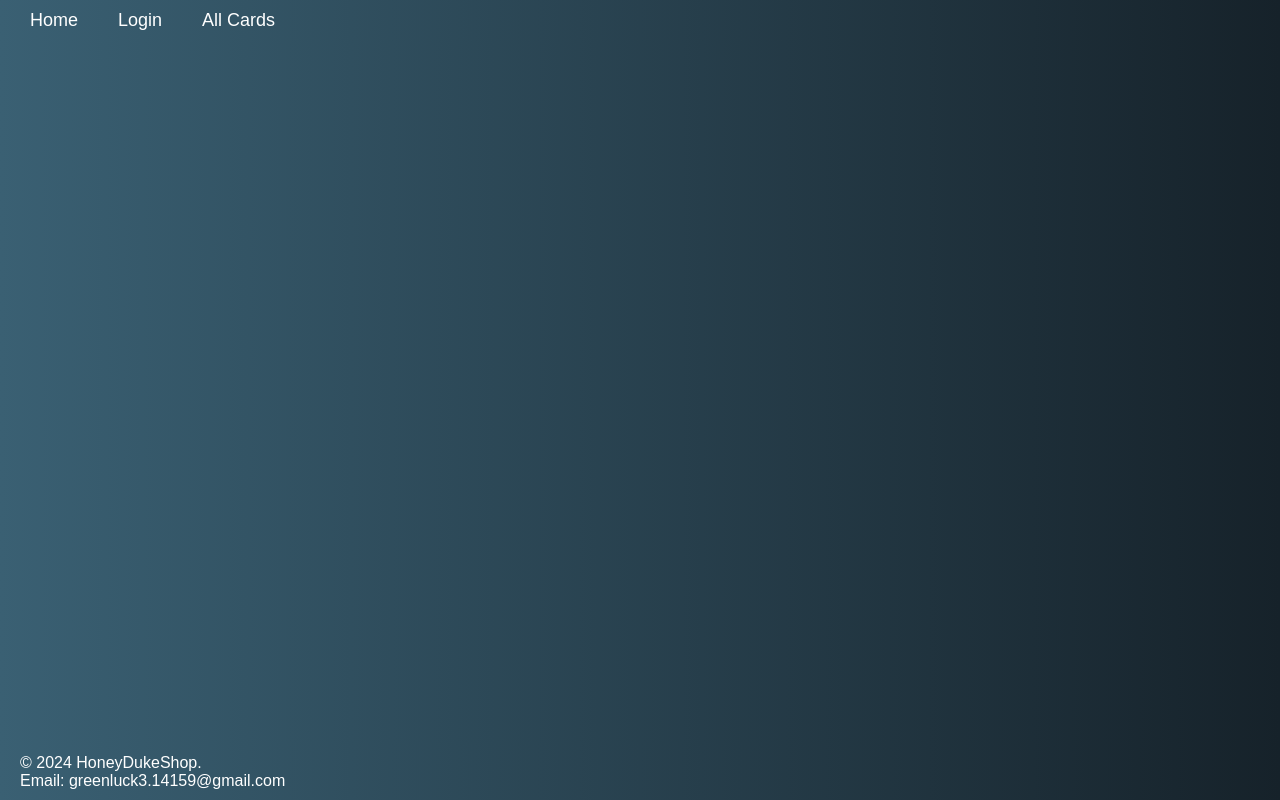
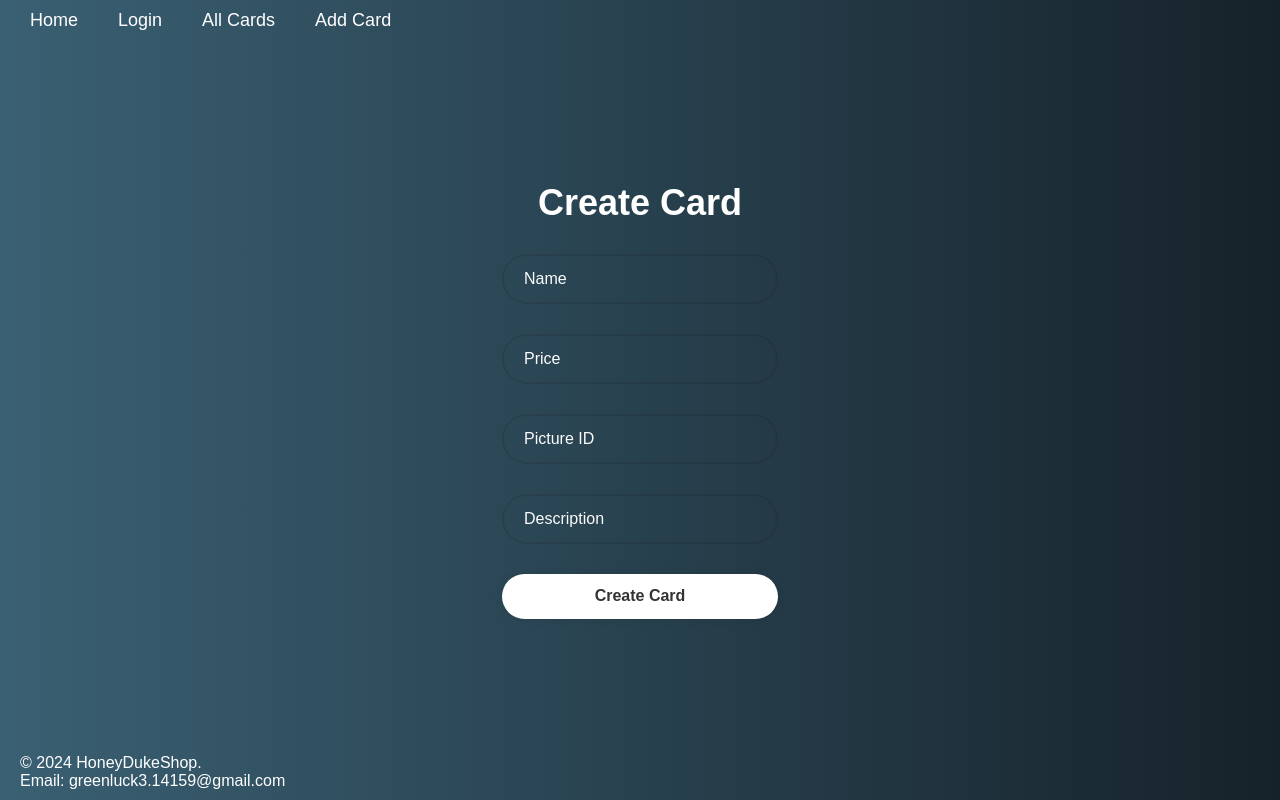
Before and after one commit to greenluck18/hdshop-frontend, a React (Create React App) app: page /addCard in a window 1280 px wide. Built offline with nearby package versions, Linux system fonts and the light colour scheme; a web font is replaced by a local one.

Commit message:
add add card

```diff
--- a/src/App.js
+++ b/src/App.js
@@ -4,6 +4,7 @@ import Home from "./Components/Home/Home";
 import UserItems from "./Components/UserItems/UserItems";
 import CardList from "./Components/AllCards/CardList"; // Import the CardList component
 import LoginRegister from "./Components/LoginRegister/LoginRegister";
+import AddCard from "./Components/AddCard/AddCard";
 import Header from "./Components/Header/Header"; // Import the Header component
 import Footer from "./Components/Footer/Footer"; // Import the Footer component
 import "./App.css";
@@ -16,14 +17,11 @@ function App() {
           <Routes>
             <Route path="/" element={<Home />} />
             <Route path="/login" element={<LoginRegister />} />
-            {/* <Route path="/registration" element={<RegistrationForm />} /> */}
-            {/* <Route path="/registration" element={<LoginRegister />} /> */}
             <Route path="/myItems" element={<UserItems />} />
+            <Route path="/addCard" element={<AddCard />} />
             <Route path="/allCards" element={<CardList />} />
-            {/* Include the Header component */}
-            {/* New route for CardList component */}
           </Routes>
-        <Footer /> {/* Include the Footer component */}
+        <Footer />
       </BrowserRouter>
 
     </div>
--- /dev/null
+++ b/src/Components/AddCard/AddCard.css
@@ -0,0 +1,135 @@
+.wrapper {
+    position: relative;
+    width: 420px;
+    height: 600px;
+    border-radius: 10px;
+    display: flex;
+    color: white;
+    overflow: hidden;
+    margin: 0 auto; /* Center the form horizontally */
+    background: #233142; /* Adjust background color for visibility */
+}
+
+.wrapper .form-box {
+    width: 100%;
+    padding: 40px;
+    transition: transform 0.3s ease;
+}
+
+.wrapper .form-box.login {
+    transform: translateX(0);
+}
+
+.wrapper .form-box.addCard {
+    position: absolute;
+    top: 0;
+    transform: translateX(100%);
+}
+
+.wrapper.active .form-box.login {
+    transform: translateX(-100%);
+}
+
+.wrapper.active .form-box.addCard {
+    transform: translateX(0);
+}
+
+form h1 {
+    font-size: 36px;
+    color: white;
+    text-align: center;
+}
+
+form .input-box {
+    position: relative;
+    width: 100%;
+    height: 50px;
+    margin: 30px 0;
+}
+
+.input-box input {
+    width: 100%;
+    color: white;
+    height: 100%;
+    background: transparent;
+    border: none;
+    outline: none;
+    border: 2px solid rgb(15 3 3 / 10%);
+    border-radius: 40px;
+    font-size: 16px;
+    padding: 20px 45px 20px 20px;
+}
+
+.input-box input::placeholder {
+    color: rgb(251, 251, 251);
+}
+
+.input-box .icon {
+    position: absolute;
+    right: 20px;
+    color: white;
+    top: 50%;
+    transform: translateY(-50%);
+    font-size: 16px;
+}
+
+form .remember-forgot {
+    display: flex;
+    color: white;
+    justify-content: space-between;
+    font-size: 14.5px;
+    margin: -15px 0px 15px;
+}
+
+.remember-forgot label input {
+    accent-color:  #fff;
+    color: white;
+    margin-right: 4px;
+}
+
+.remember-forgot a {
+    color: white;
+    text-decoration: none;
+}
+
+.remember-forgot a:hover {
+    text-decoration: underline;
+}
+
+form button {
+    width: 100%;
+    height: 45px;
+    background: #fff;
+    border: none;
+    outline: none;
+    border-radius: 40px;
+    box-shadow: 0 0 10px rgba(0, 0, 0, .1);
+    cursor: pointer;
+    font-size: 16px;
+    color: #333;
+    font-weight: 700;
+}
+
+form .register-link {
+    font-size: 14.5px;
+    color: white;
+    text-align: center;
+    margin: 20px 0 15px;
+}
+
+.register-link p a {
+    color: white;
+    text-decoration: none;
+    font-weight: 600;
+}
+
+.register-link p a:hover {
+    text-decoration: underline;
+}
+
+form .login-link {
+    font-size: 14.5px;
+    color: white;
+    text-align: center;
+    margin: 20px 0 15px;
+}
--- /dev/null
+++ b/src/Components/AddCard/AddCard.jsx
@@ -0,0 +1,89 @@
+import React, { useState } from "react";
+import axios from "axios";
+import "./AddCard.css"; // Import your CSS file for styling
+import { API_URL } from '../../constants';
+
+const CreateCard = () => {
+  const [name, setName] = useState("");
+  const [price, setPrice] = useState("");
+  const [pictureId, setPictureId] = useState("");
+  const [description, setDescription] = useState("");
+  const [errorMessage, setErrorMessage] = useState("");
+  const [successMessage, setSuccessMessage] = useState("");
+
+  const handleSubmit = async (e) => {
+    e.preventDefault();
+    try {
+      const newCard = {
+        name,
+        price: parseFloat(price),
+        picture_id: pictureId,
+        description,
+      };
+      await axios.post(API_URL + "/create_item", newCard);
+      setSuccessMessage("Card created successfully");
+      setName("");
+      setPrice("");
+      setPictureId("");
+      setDescription("");
+    } catch (error) {
+      console.error("Error creating card:", error);
+      setErrorMessage("An error occurred while creating the card");
+    }
+  };
+
+  return (
+
+      <div className="form-bo addCard">
+        <form onSubmit={handleSubmit}>
+          <h1>Create Card</h1>
+          <div className="input-box">
+            <input
+              type="text"
+              id="name"
+              value={name}
+              onChange={(e) => setName(e.target.value)}
+              placeholder="Name"
+              required
+            />
+          </div>
+          <div className="input-box">
+            <input
+              type="number"
+              id="price"
+              value={price}
+              onChange={(e) => setPrice(e.target.value)}
+              placeholder="Price"
+              required
+            />
+          </div>
+          <div className="input-box">
+            <input
+              type="text"
+              id="pictureId"
+              value={pictureId}
+              onChange={(e) => setPictureId(e.target.value)}
+              placeholder="Picture ID"
+              required
+            />
+          </div>
+          <div className="input-box">
+            <input
+              type="text"
+              id="description"
+              value={description}
+              onChange={(e) => setDescription(e.target.value)}
+              placeholder="Description"
+              required
+            />
+          </div>
+          <button type="submit">Create Card</button>
+          {errorMessage && <p className="error-message">{errorMessage}</p>}
+          {successMessage && <p className="success-message">{successMessage}</p>}
+        </form>
+      </div>
+
+  );
+};
+
+export default CreateCard;
--- a/src/Components/Header/Header.js
+++ b/src/Components/Header/Header.js
@@ -3,7 +3,9 @@ import { Link } from "react-router-dom";
 import "./Header.css"; // Import CSS for styling
 
 const Header = () => {
-    const storedToken = localStorage.getItem("authToken") || '';
+    const urlParams = new URLSearchParams(window.location.search);
+
+    const storedToken = urlParams.get('authToken') || '';
 
     return (
       <header className="header">
@@ -24,6 +26,11 @@ const Header = () => {
                 All Cards
               </Link>
             </li>
+            <li className="nav-item">
+                <Link to="/addCard" className="nav-link">
+                  Add Card
+                </Link>
+              </li>
             {storedToken && ( // Conditional rendering based on whether the token exists
               <li className="nav-item">
                 <Link to="/myItems" className="nav-link">
@@ -31,6 +38,9 @@ const Header = () => {
                 </Link>
               </li>
             )}
+
+
+
           </ul>
         </nav>
       </header>
--- a/src/constants.js
+++ b/src/constants.js
@@ -1,2 +1,3 @@
-export const API_URL = 'https://lit-garden-80835-f6f1bd11ce2a.herokuapp.com';
+export const API_URL_PROD = 'https://lit-garden-80835-f6f1bd11ce2a.herokuapp.com';
+export const API_URL = 'http://localhost:3001';
 export const APP_NAME = 'HoneydukeShop';
```
